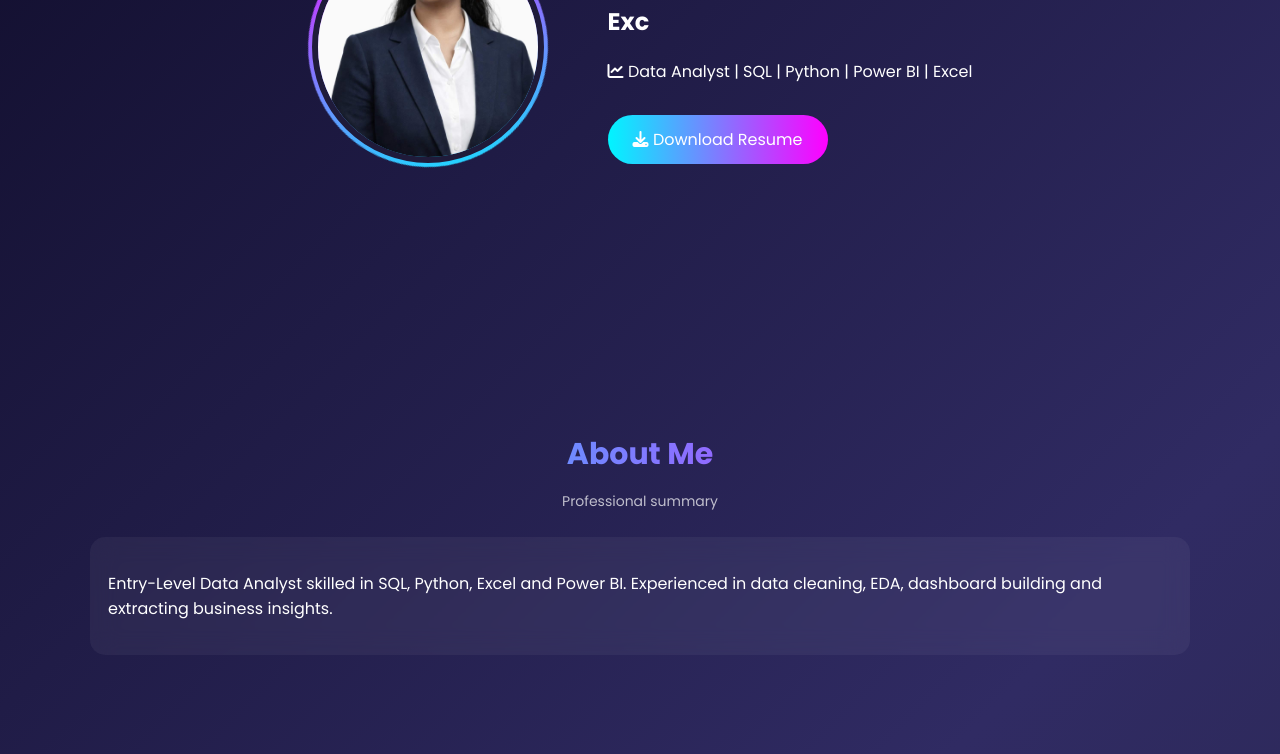
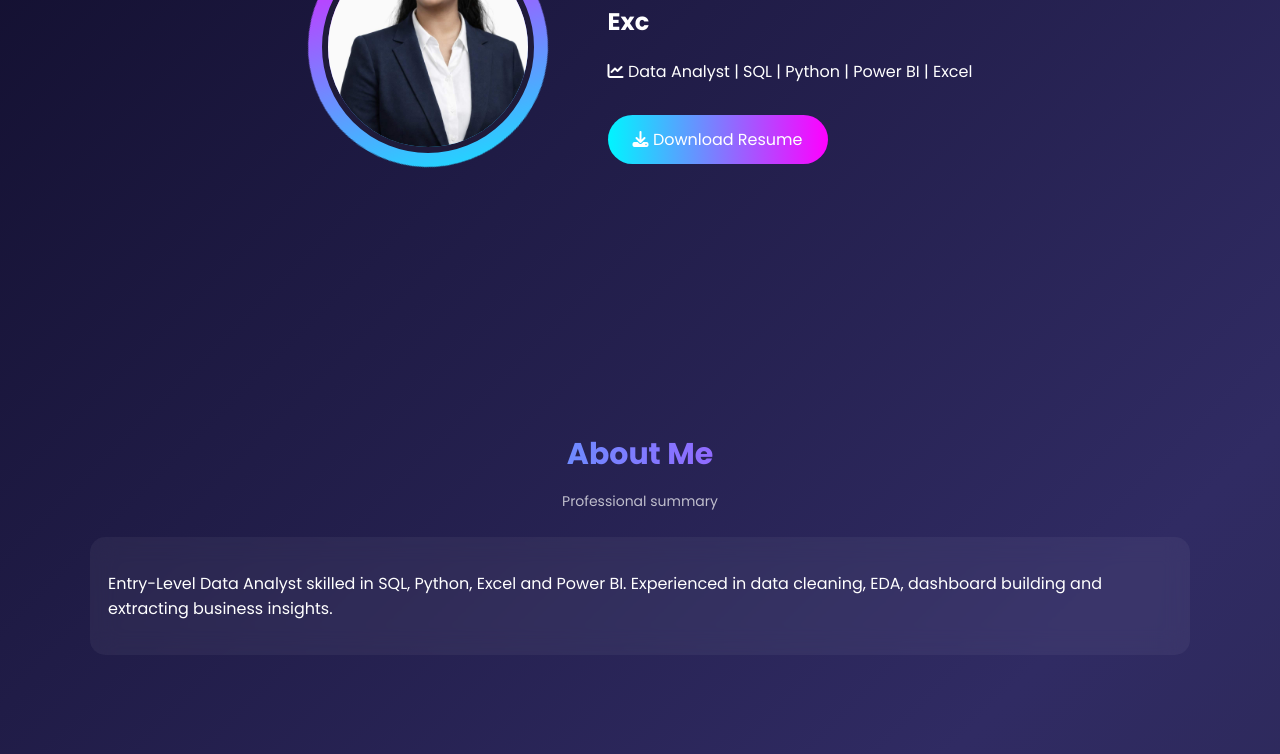
Before and after one commit to priyankacm26-rgb/priyankacm26.github.io, a plain HTML site: page index.html in a window 1280 px wide. Shown: the part 346-1100 px from the top of the page. Drawn offline with Linux system fonts and the light colour scheme.

Commit message:
Update index.html

```diff
--- a/index.html
+++ b/index.html
@@ -96,8 +96,8 @@ z-index:-1;
 }
 
 .profile-img{
-width:220px;
-height:220px;
+width:200px;
+height:200px;
 border-radius:50%;
 object-fit:cover;
 border:6px solid #1f1b3a;
```
